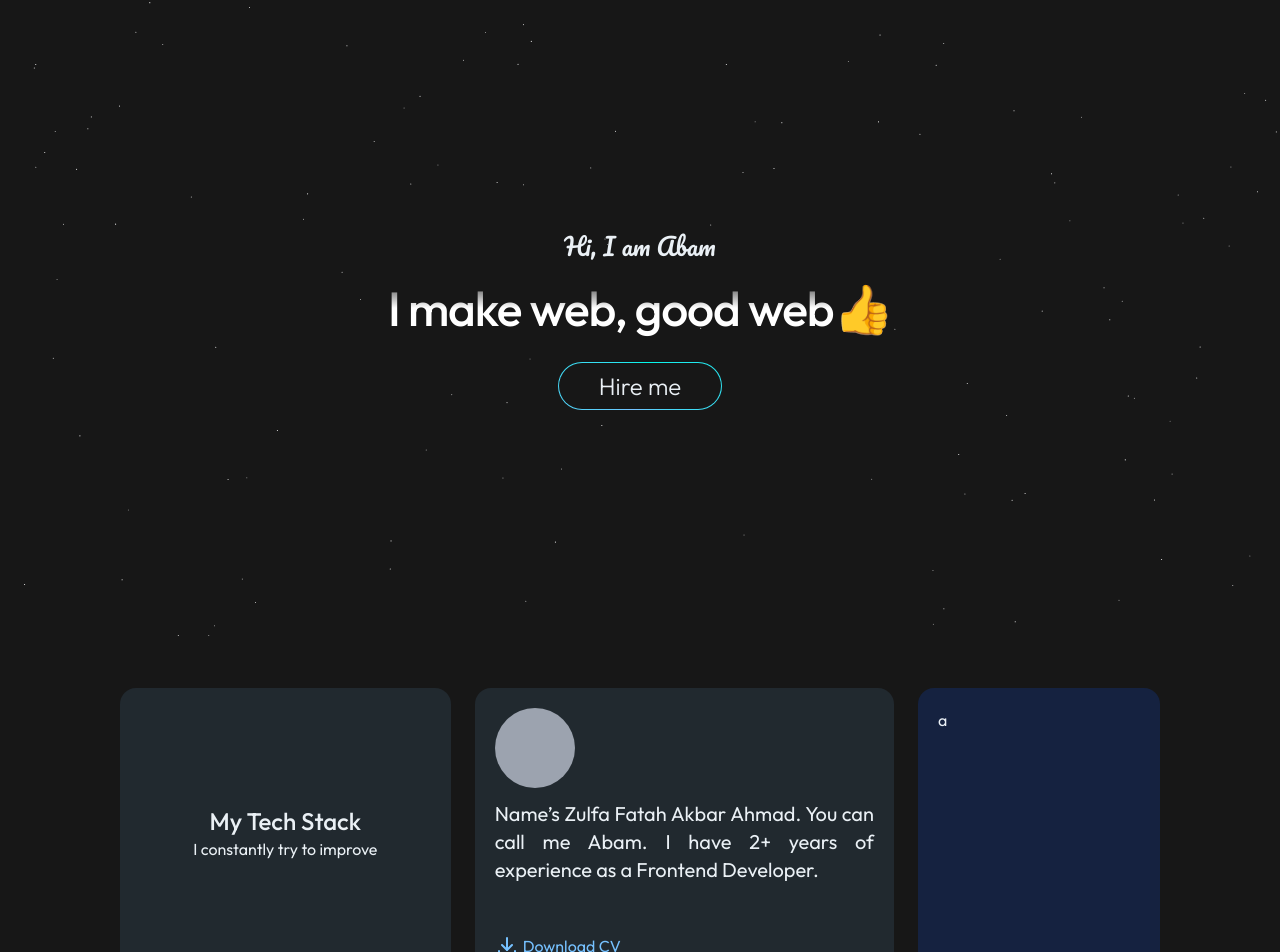
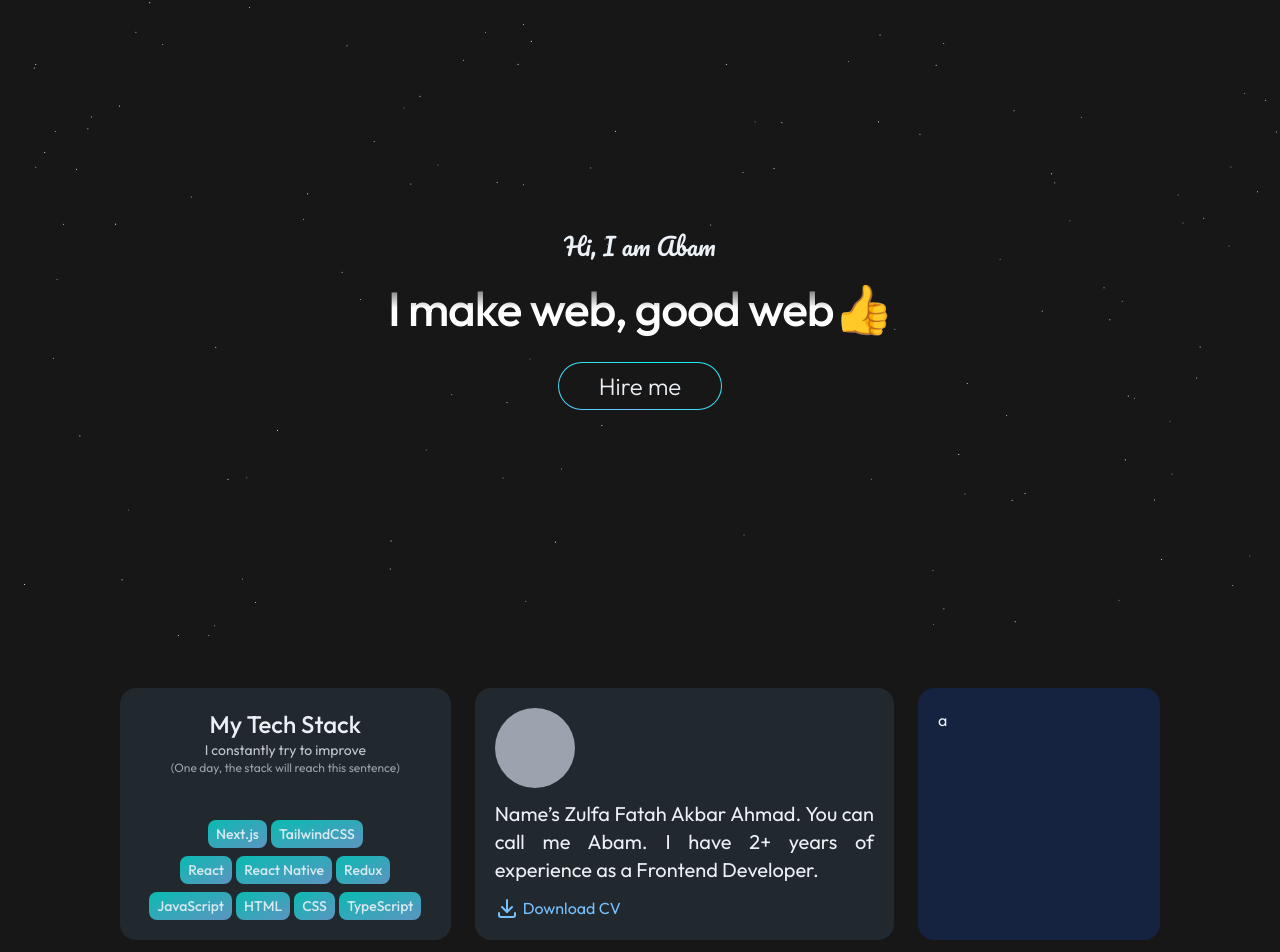
Before and after one commit to Zulfaabam/portfolio-v2, a Next.js app: page / in a window 1280 px wide. Shown: the top 952 px of the page. Built offline with nearby package versions, Linux system fonts and the light colour scheme.

Commit message:
add tech stack content

```diff
--- a/src/components/About.tsx
+++ b/src/components/About.tsx
@@ -48,20 +48,36 @@ export default function About() {
   const boxClasses = 'rounded-2xl bg-primary p-5 bg-opacity-10';
 
   const techStack = [
-    { name: 'HTML', id: 1 },
-    { name: 'React', id: 2 },
-    { name: 'Next.js', id: 3 },
-    { name: 'Next.js', id: 4 },
-    { name: 'Next.js', id: 5 },
-    { name: 'Next.js', id: 6 },
+    { name: 'JavaScript', id: 1 },
+    { name: 'HTML', id: 2 },
+    { name: 'CSS', id: 3 },
+    { name: 'TypeScript', id: 4 },
+    { name: 'React', id: 5 },
+    { name: 'React Native', id: 6 },
+    { name: 'Redux', id: 7 },
+    { name: 'Next.js', id: 8 },
+    { name: 'TailwindCSS', id: 9 },
   ];
 
   return (
     <Section id='about' className='grid w-full grid-cols-12 gap-6 text-fg'>
-      <div className={cn('col-start-1 col-end-5', boxClasses)}>
-        <div className='mx-auto flex aspect-square w-[250px] flex-col items-center justify-center'>
+      <div className={cn('col-start-1 col-end-5 flex flex-col', boxClasses)}>
+        <div className='text-center'>
           <h6 className='text-2xl font-medium'>My Tech Stack</h6>
-          <p>I constantly try to improve</p>
+          <p className='text-sm opacity-80'>I constantly try to improve</p>
+          <p className='text-xs opacity-60'>
+            (One day, the stack will reach this sentence)
+          </p>
+        </div>
+        <div className='mt-auto flex flex-wrap-reverse justify-center gap-x-1 gap-y-2 px-[9px]'>
+          {techStack.map((tech) => (
+            <div
+              key={tech.id}
+              className='w-fit rounded-lg bg-opacity-70 bg-gradient-to-br from-accent/70 via-[#3BDDF4]/70 to-primary/70 px-2 py-1 text-sm font-medium text-fg text-opacity-90'
+            >
+              {tech.name}
+            </div>
+          ))}
         </div>
       </div>
       <div
```
